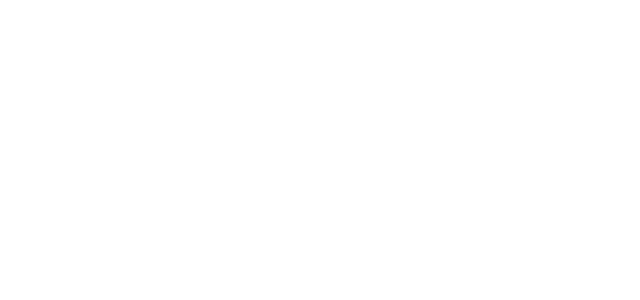
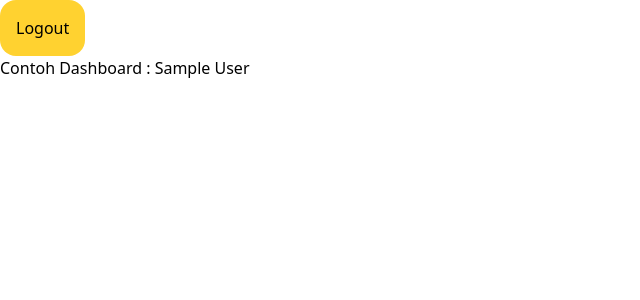
Before and after one commit to Kelwik/bps-spm-frontend, a React (Vite) app: page / in a window 1280 px wide. Before the commit this address had no page. Shown: the top 300 px of the page, without its empty margins (0-640 px from the left). Built offline with nearby package versions, Linux system fonts and the light colour scheme; sample sign-in values are in the browser's storage.

Commit message:
auth implementation

```diff
--- a/src/App.jsx
+++ b/src/App.jsx
@@ -1,5 +1,8 @@
 import { BrowserRouter, Route, Routes } from 'react-router';
 import LoginPage from './pages/LoginPage';
+import ProtectedRoute from './components/ProtectedRoute';
+import DashboardPage from './pages/DashboardPage';
+import Layout from './components/Layout';
 
 function App() {
   return (
@@ -7,6 +10,17 @@
       <BrowserRouter>
         <Routes>
           <Route path="/login" element={<LoginPage />} />
+
+          <Route
+            path="/"
+            element={
+              <ProtectedRoute>
+                <Layout />
+              </ProtectedRoute>
+            }
+          >
+            <Route index element={<DashboardPage />} />
+          </Route>
         </Routes>
       </BrowserRouter>
     </>
--- /dev/null
+++ b/src/components/Layout.jsx
@@ -0,0 +1,19 @@
+import { Outlet } from 'react-router';
+import { useAuth } from '../contexts/AuthContext';
+
+function Layout() {
+  const { logout } = useAuth();
+  return (
+    <>
+      <button
+        className="rounded-2xl bg-amber-300 p-4 cursor-pointer hover:bg-amber-200"
+        onClick={logout}
+      >
+        Logout
+      </button>
+      <Outlet />
+    </>
+  );
+}
+
+export default Layout;
--- /dev/null
+++ b/src/components/ProtectedRoute.jsx
@@ -0,0 +1,17 @@
+import { useAuth } from '../contexts/AuthContext';
+import { Navigate } from 'react-router';
+
+function ProtectedRoute({ children }) {
+  const { user, loading } = useAuth();
+
+  if (loading) {
+    return <div>Memuat sesi...</div>; // Atau tampilkan spinner
+  }
+
+  if (!user) {
+    return <Navigate to="/login" replace />;
+  }
+
+  return children;
+}
+export default ProtectedRoute;
--- a/src/contexts/AuthContext.jsx
+++ b/src/contexts/AuthContext.jsx
@@ -1,54 +1,67 @@
+/* eslint-disable react-refresh/only-export-components */
 import { createContext, useState, useEffect, useContext } from 'react';
-import { jwtDecode } from 'jwt-decode'; // Install: npm install jwt-decode
+// Hapus 'useNavigate' karena tidak akan digunakan di sini lagi
+import { jwtDecode } from 'jwt-decode';
 
 const AuthContext = createContext(null);
 
 export const AuthProvider = ({ children }) => {
   const [user, setUser] = useState(null);
+  const [loading, setLoading] = useState(true);
+  // Hapus 'useNavigate'
 
-  useEffect(() => {
-    // Cek localStorage saat aplikasi pertama kali dimuat
-    const token = localStorage.getItem('token');
-    if (token) {
+  const loadUserFromToken = (token) => {
     try {
       const decodedUser = jwtDecode(token);
-        // Cek jika token sudah kedaluwarsa
       if (decodedUser.exp * 1000 < Date.now()) {
         localStorage.removeItem('token');
+        setUser(null);
       } else {
         setUser(decodedUser);
       }
-      } catch (error) {
-        // Jika token tidak valid, hapus
+    } catch {
       localStorage.removeItem('token');
-        console.error('Invalid token found in localStorage', error);
+      setUser(null);
     }
+  };
+
+  useEffect(() => {
+    const token = localStorage.getItem('token');
+    if (token) {
+      loadUserFromToken(token);
     }
+    setLoading(false);
+
+    const handleStorageChange = () => {
+      const updatedToken = localStorage.getItem('token');
+      if (updatedToken) {
+        loadUserFromToken(updatedToken);
+      } else {
+        setUser(null);
+      }
+    };
+
+    window.addEventListener('storage', handleStorageChange);
+    return () => window.removeEventListener('storage', handleStorageChange);
   }, []);
 
-  const logout = () => {
-    // Hapus token dari localStorage
-    localStorage.removeItem('token');
-    // Set state user menjadi null
-    setUser(null);
-    // Arahkan ke halaman login
-    window.location.href = '/login';
+  // Modifikasi fungsi 'login' untuk tidak lagi menangani navigasi
+  const login = (token) => {
+    localStorage.setItem('token', token);
+    loadUserFromToken(token);
+    // Navigasi akan ditangani oleh komponen yang memanggil fungsi ini
   };
 
-  const login = (token) => {
-    localStorage.setItem('token', token);
-    const decodedUser = jwtDecode(token);
-    setUser(decodedUser);
+  // Modifikasi fungsi 'logout' untuk tidak lagi menangani navigasi
+  const logout = () => {
+    localStorage.removeItem('token');
+    setUser(null);
+    // Navigasi akan ditangani oleh komponen yang memanggil fungsi ini
   };
 
-  return (
-    <AuthContext.Provider value={{ user, login, logout }}>
-      {children}
-    </AuthContext.Provider>
-  );
+  const value = { user, login, logout, loading };
+
+  return <AuthContext.Provider value={value}>{children}</AuthContext.Provider>;
 };
-
 // Custom hook agar lebih mudah digunakan
-export const useAuth = () => {
-  return useContext(AuthContext);
-};
+export const useAuth = () => useContext(AuthContext);
--- /dev/null
+++ b/src/pages/DashboardPage.jsx
@@ -0,0 +1,8 @@
+import { useAuth } from '../contexts/AuthContext';
+
+function DashboardPage() {
+  const { user } = useAuth();
+  return <div>Contoh Dashboard : {user.name}</div>;
+}
+
+export default DashboardPage;
--- a/src/pages/LoginPage.jsx
+++ b/src/pages/LoginPage.jsx
@@ -69,7 +69,7 @@
               value={password}
               onChange={(e) => setPassword(e.target.value)}
               required
-              placeholder="••••••••"
+              placeholder="•••••••"
             />
           </div>
 
```
Lines whose indentation alone changed are shown as unchanged.
